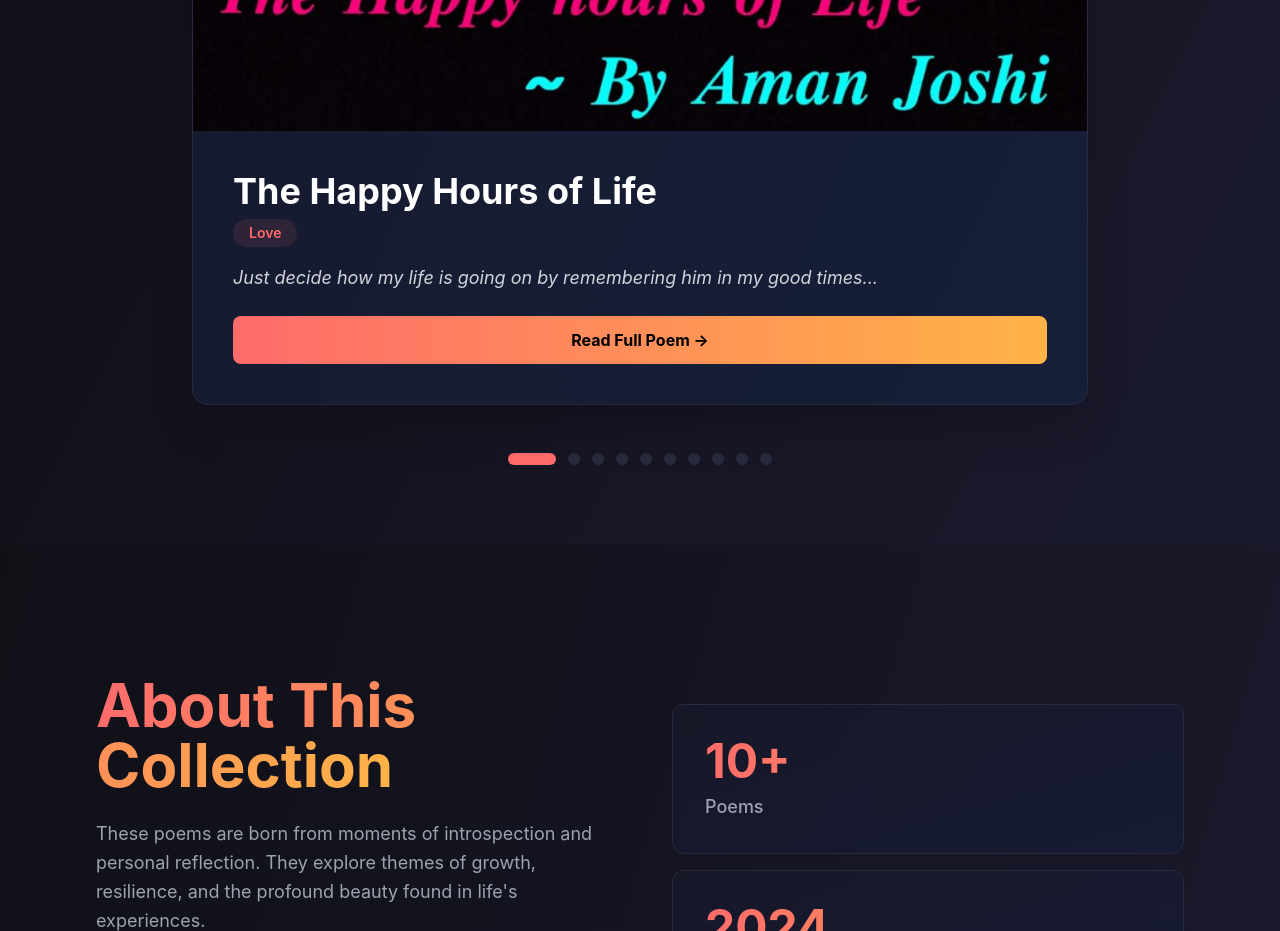
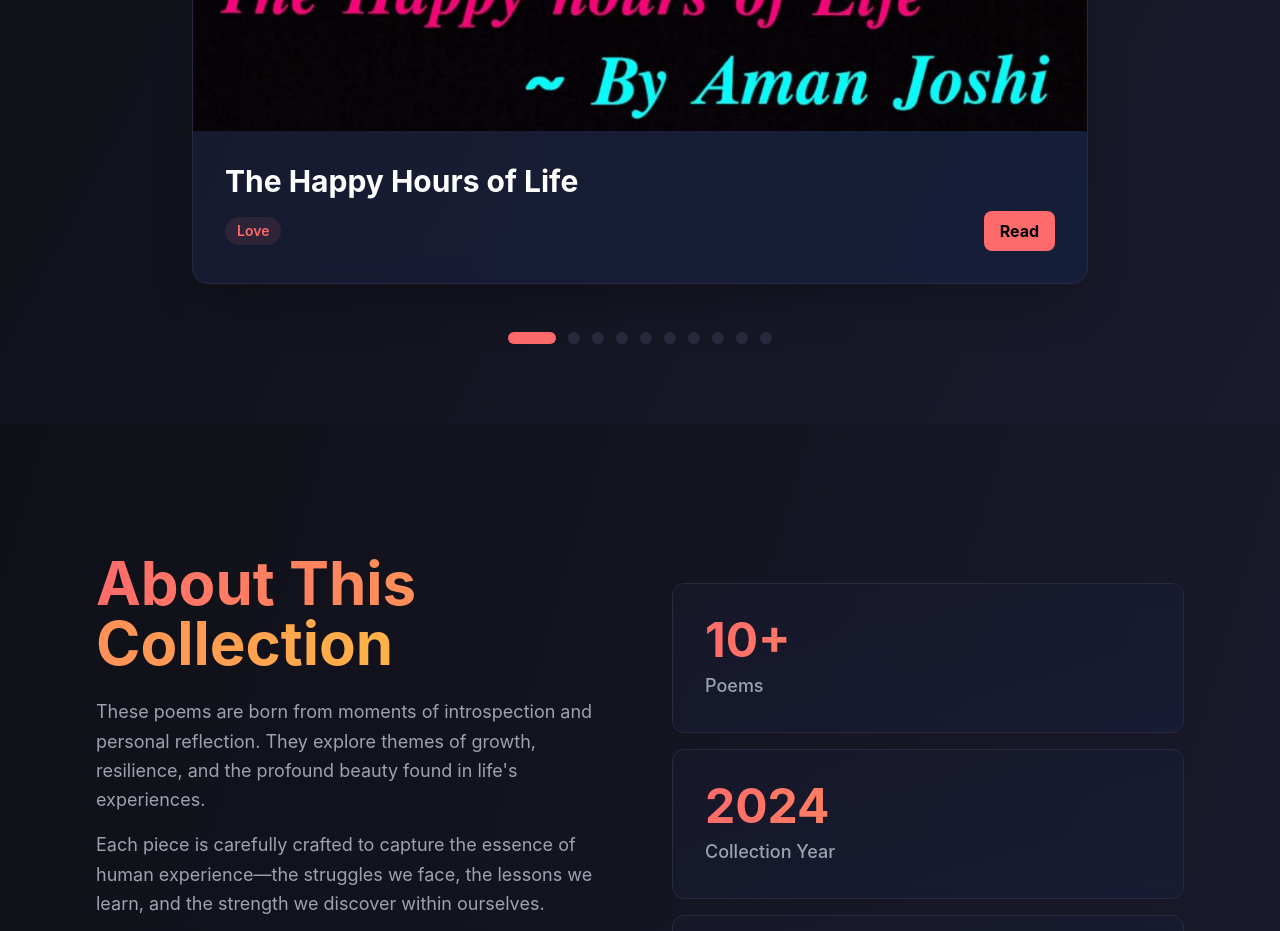
Before and after one commit to CodingWorld-007/Aman_Joshi_Poems, a React (Vite) app: page / in a window 1280 px wide. Shown: the part 2760-3691 px from the top of the page. Built offline with nearby package versions, Linux system fonts and the light colour scheme.

Commit message:
Simplify: Remove excerpt text from cards, focus on image

```diff
--- a/src/components/PoemsCarousel.jsx
+++ b/src/components/PoemsCarousel.jsx
@@ -74,7 +74,7 @@ export default function PoemsCarousel() {
               whileHover={{ scale: 1.02 }}
               className="bg-gradient-to-br from-[#1a1a2e]/80 to-[#16213e]/80 backdrop-blur-md border border-[#2a2a3e] rounded-2xl overflow-hidden cursor-pointer group shadow-2xl hover:shadow-[#ff6b6b]/20 transition-all duration-300"
             >
-              {/* Image Section */}
+              {/* Image Section - Full Phone Resolution */}
               {currentPoem.image && (
                 <div className="relative w-full bg-black/50">
                   <motion.img
@@ -83,36 +83,29 @@ export default function PoemsCarousel() {
                     transition={{ type: 'spring', stiffness: 60, damping: 15 }}
                     src={currentPoem.image}
                     alt={currentPoem.title}
-                    className="w-full h-auto object-contain group-hover:scale-105 transition-transform duration-500"
+                    className="w-full h-auto object-contain group-hover:opacity-90 transition-opacity duration-500"
                   />
                 </div>
               )}
 
-              {/* Content Section */}
-              <div className="p-8 md:p-10">
-                <div className="flex justify-between items-start gap-4 mb-4">
-                  <div className="flex-1">
-                    <h3 className="text-3xl md:text-4xl font-bold text-white mb-2 group-hover:text-[#ff6b6b] transition-colors">
+              {/* Minimal Content Section */}
+              <div className="p-6 md:p-8">
+                <h3 className="text-2xl md:text-3xl font-bold text-white mb-3 group-hover:text-[#ff6b6b] transition-colors">
                   {currentPoem.title}
                 </h3>
-                    <span className="inline-block bg-[#ff6b6b]/10 text-[#ff6b6b] px-4 py-1 rounded-full text-sm font-semibold capitalize">
+                <div className="flex gap-3 items-center">
+                  <span className="bg-[#ff6b6b]/10 text-[#ff6b6b] px-3 py-1 rounded-full text-sm font-semibold capitalize">
                     {currentPoem.theme}
                   </span>
-                  </div>
-                </div>
-
-                <p className="text-lg text-gray-300 mb-6 leading-relaxed italic">
-                  {currentPoem.excerpt}
-                </p>
-
                   <motion.button
                     whileHover={{ scale: 1.05 }}
                     whileTap={{ scale: 0.95 }}
                     onClick={() => setIsReading(true)}
-                  className="w-full px-6 py-3 bg-gradient-to-r from-[#ff6b6b] to-[#ffb347] text-black font-bold rounded-lg hover:shadow-lg hover:shadow-[#ff6b6b]/50 transition-all"
+                    className="ml-auto px-4 py-2 bg-[#ff6b6b] text-black font-bold rounded-lg hover:shadow-lg hover:shadow-[#ff6b6b]/50 transition-all"
                   >
-                  Read Full Poem →
+                    Read
                   </motion.button>
+                </div>
               </div>
             </motion.div>
           </motion.div>
```
Lines whose indentation alone changed are shown as unchanged.
